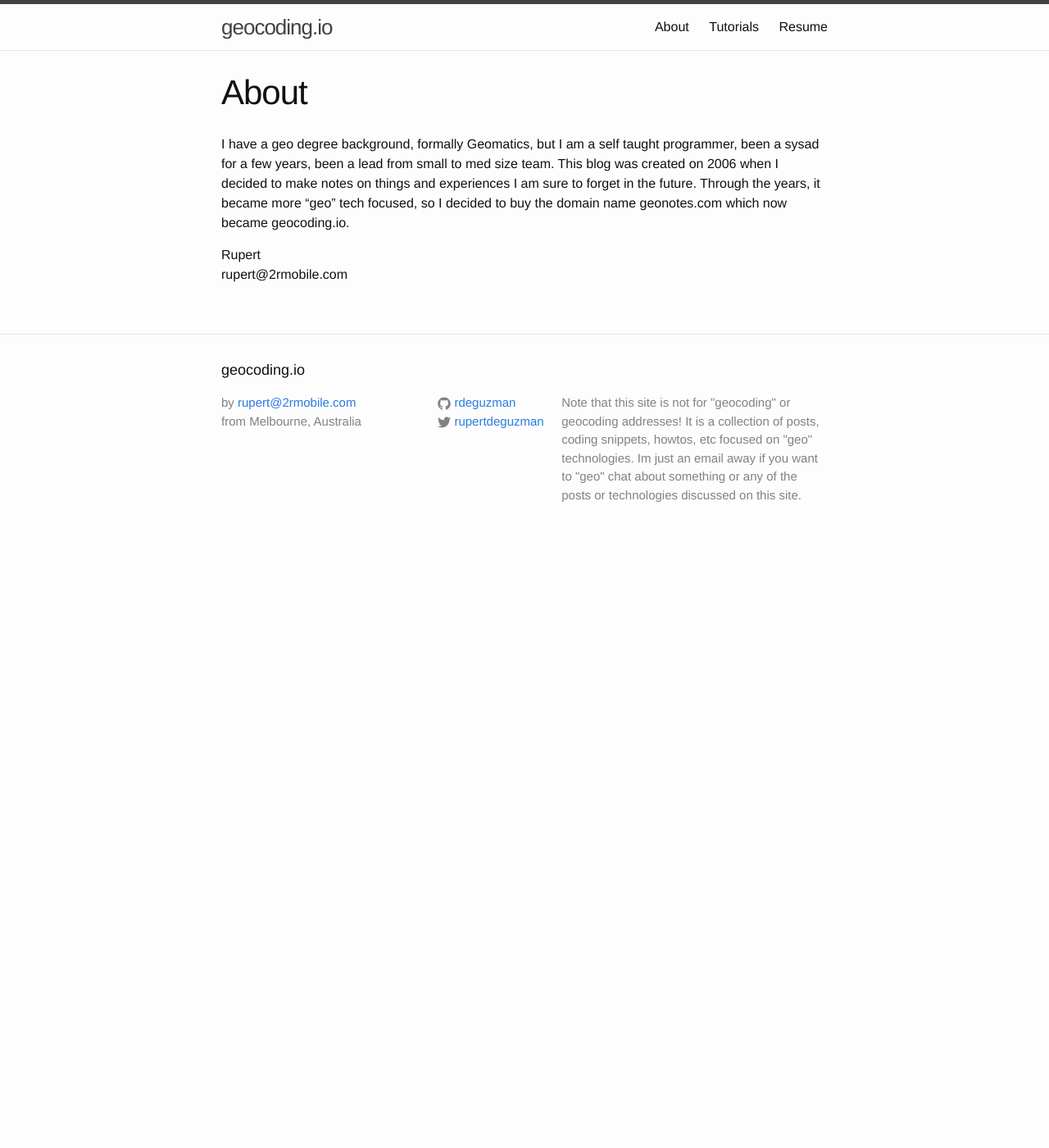
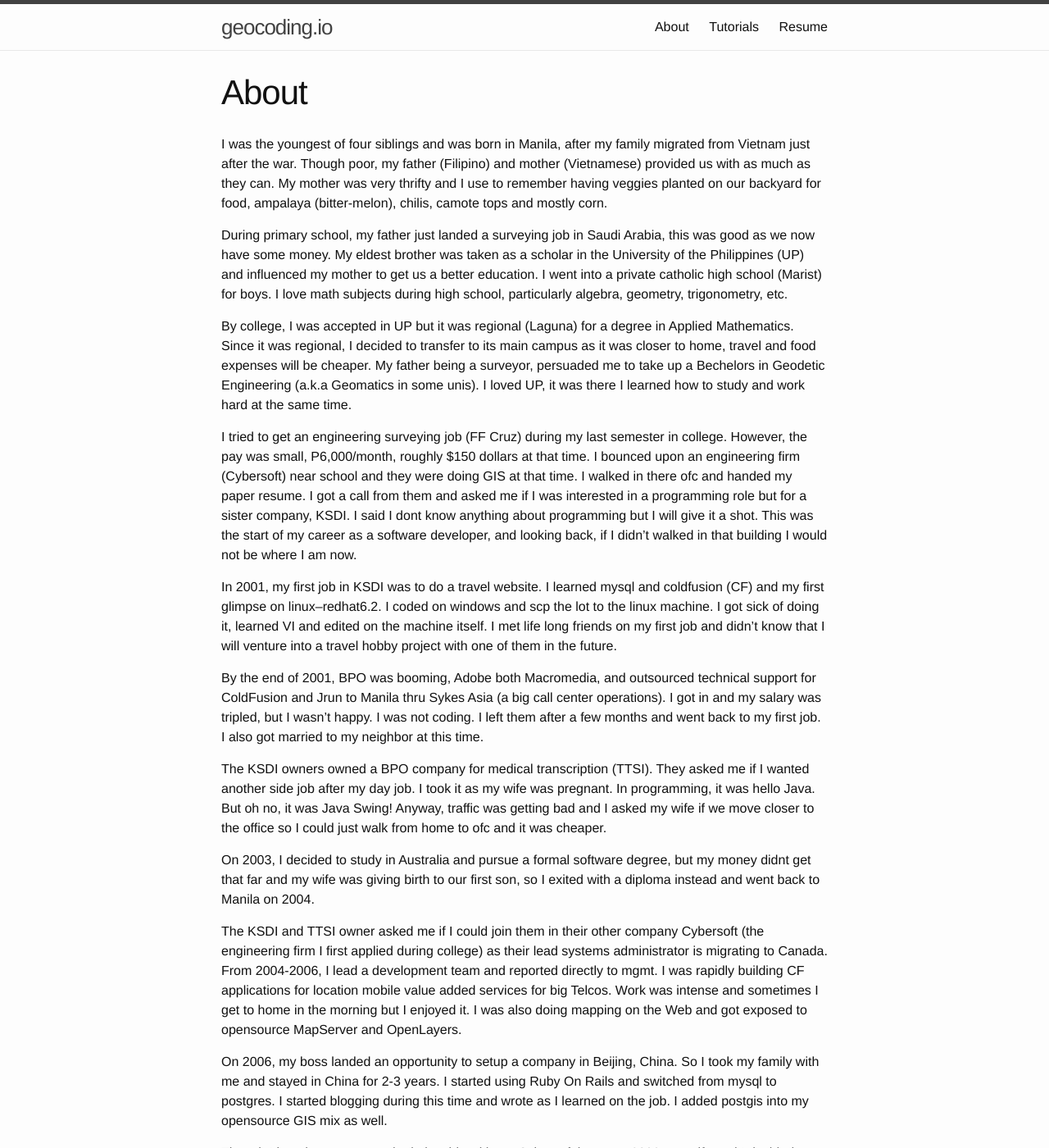
Before and after one commit to rdeguzman/rdeguzman.github.io, a Jekyll site: the page built from about.md, in a window 1280 px wide and 1400 px high. Shown: the whole window at 82% size. Built offline with Jekyll 4.4.1, drawn with Linux system fonts in a browser that asks for light colours; some of the changed text lies outside the part shown.

Commit message:
Update on About Me

```diff
--- a/about.md
+++ b/about.md
@@ -4,7 +4,32 @@ title: About
 permalink: /about/
 ---
 
-I have a geo degree background, formally Geomatics, but I am a self taught programmer, been a sysad for a few years, been a lead from small to med size team.  This blog was created on 2006 when I decided to make notes on things and experiences I am sure to forget in the future.  Through the years, it became more "geo" tech focused, so I decided to buy the domain name geonotes.com which now became geocoding.io.
+I was the youngest of four siblings and was born in Manila, after my family migrated from Vietnam just after the war.  Though poor, my father (Filipino) and mother (Vietnamese) provided us with as much as they can.  My mother was very thrifty and I use to remember having veggies planted on our backyard for food, ampalaya (bitter-melon), chilis, camote tops and mostly corn.
+
+During primary school, my father just landed a surveying job in Saudi Arabia, this was good as we now have some money.  My eldest brother was taken as a scholar in the University of the Philippines (UP) and influenced my mother to get us a better education. I went into a private catholic high school (Marist) for boys.  I love math subjects during high school, particularly algebra, geometry, trigonometry, etc.
+
+By college, I was accepted in UP but it was regional (Laguna) for a degree in Applied Mathematics.  Since it was regional, I decided to transfer to its main campus as it was closer to home, travel and food expenses will be cheaper.  My father being a surveyor, persuaded me to take up a Bechelors in Geodetic Engineering (a.k.a Geomatics in some unis).  I loved UP, it was there I learned how to study and work hard at the same time.
+
+I tried to get an engineering surveying job (FF Cruz) during my last semester in college.  However, the pay was small, P6,000/month, roughly $150 dollars at that time.  I bounced upon an engineering firm (Cybersoft) near school and they were doing GIS at that time.  I walked in there ofc and handed my paper resume.  I got a call from them and asked me if I was interested in a programming role but for a sister company, KSDI.  I said I dont know anything about programming but I will give it a shot. This was the start of my career as a software developer, and looking back, if I didn't walked in that building I would not be where I am now.
+
+In 2001, my first job in KSDI was to do a travel website. I learned mysql and coldfusion (CF) and my first glimpse on linux--redhat6.2.  I coded on windows and scp the lot to the linux machine.  I got sick of doing it, learned VI and edited on the machine itself.  I met life long friends on my first job and didn't know that I will venture into a travel hobby project with one of them in the future.
+
+By the end of 2001, BPO was booming, Adobe both Macromedia, and outsourced technical support for ColdFusion and Jrun to Manila thru Sykes Asia (a big call center operations). I got in and my salary was tripled, but I wasn't happy. I was not coding.  I left them after a few months and went back to my first job.  I also got married to my neighbor at this time.
+
+The KSDI owners owned a BPO company for medical transcription (TTSI).  They asked me if I wanted another side job after my day job.  I took it as my wife was pregnant. In programming, it was hello Java. But oh no, it was Java Swing!  Anyway, traffic was getting bad and I asked my wife if we move closer to the office so I could just walk from home to ofc and it was cheaper.
+
+On 2003, I decided to study in Australia and pursue a formal software degree, but my money didnt get that far and my wife was giving birth to our first son, so I exited with a diploma instead and went back to Manila on 2004.
+
+The KSDI and TTSI owner asked me if I could join them in their other company Cybersoft (the engineering firm I first applied during college) as their lead systems administrator is migrating to Canada.  From 2004-2006, I lead a development team and reported directly to mgmt.  I was rapidly building CF applications for location mobile value added services for big Telcos.  Work was intense and sometimes I get to home in the morning but I enjoyed it.  I was also doing mapping on the Web and got exposed to opensource MapServer and OpenLayers.
+
+On 2006, my boss landed an opportunity to setup a company in Beijing, China.  So I took my family with me and stayed in China for 2-3 years.  I started using Ruby On Rails and switched from mysql to postgres. I started blogging during this time and wrote as I learned on the job.  I added postgis into my opensource GIS mix as well.
+
+Though I loved my career and relationship with my Cybersoft boss, on 2009, my wife and I decided to migrate to Australia. My sister and mother was in Australia and my wife's brother was in Sydney.  I moved to Melbourne as there were more GIS/programming jobs there. I worked as a .NET software developer for PelicanCorp and started exploring mobile development as Apple just released the iphones. I developed a dial before you dig mobile application in iOS for PelicanCorp and it won a few awards like the Navteq Challenge.
+
+While in AU, I missed the Philippines.  I started a hobby mobile travel project with one of my colleagues from my very first job!  MyTravelPhilippines was born.
+
+To be continued...
+
 
 Rupert
 rupert@2rmobile.com
```
